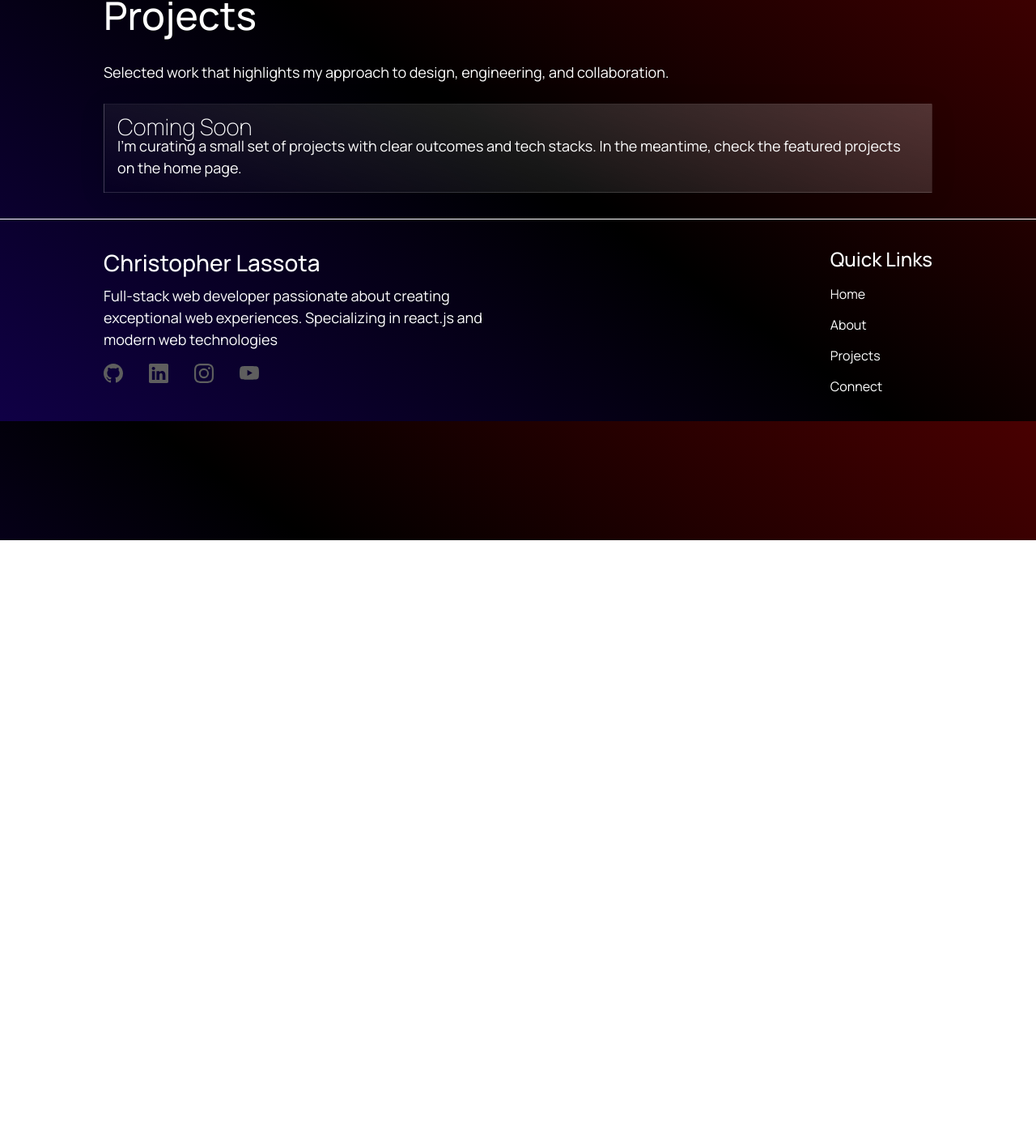
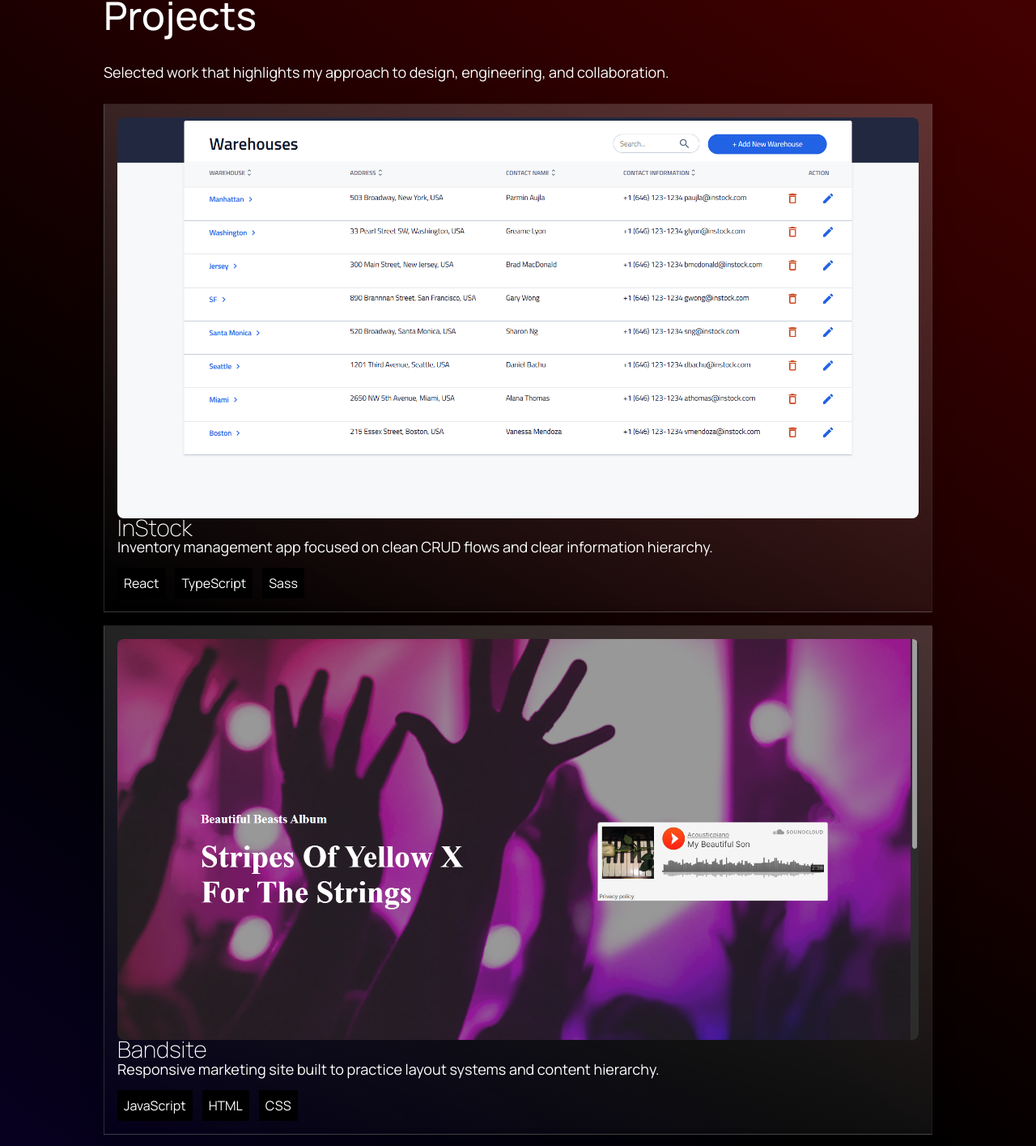
Before and after one commit to christopherlassota/my-website, a React (Vite) app: page /projects in a window 1280 px wide. Shown: the part 133-1548 px from the top of the page at 81% size. Before the commit the page ends 800 px from the top, so only its background shows below. Built offline with nearby package versions, Linux system fonts and the light colour scheme.

Commit message:
feat: drive projects and experience from data

```diff
--- a/src/Components/Experience/Experience.scss
+++ b/src/Components/Experience/Experience.scss
@@ -34,6 +34,10 @@
         gap: 1rem
     }
 
+    &__section {
+        margin-top: 1rem;
+    }
+
     &__item {
         @include flex-center(row, flex-start, flex-start);
         gap: 1rem;
--- a/src/Components/FeaturedProjects/FeaturedProjects.scss
+++ b/src/Components/FeaturedProjects/FeaturedProjects.scss
@@ -24,7 +24,6 @@
     }
 
     &__image {
-        background-image: url("/images/Bandsite.png");
         aspect-ratio: 2;
         background-size: cover;
         background-position: center;
--- a/src/Components/FeaturedProjects/FeaturedProjects.tsx
+++ b/src/Components/FeaturedProjects/FeaturedProjects.tsx
@@ -1,6 +1,8 @@
 import "./FeaturedProjects.scss";
+import { projects } from "../../data/projects";
 
 const FeaturedProjects = () => {
+  const featured = projects.filter((project) => project.featured);
   return (
     <section className="featuredprojects">
       <h2 className="featuredprojects__title">Featured Projects</h2>
@@ -9,32 +11,25 @@ const FeaturedProjects = () => {
         development
       </h3>
       <div className="featuredprojects__card-container">
-        <article className="featuredprojects__card">
-          <div className="featuredprojects__image"></div>
-          <h4 className="featuredprojects__card-title">InStock</h4>
-          <p className="featuredprojects__card-description">
-            Bandsite was one of my first projects, I learned how to use flexbox
-            to great effect
-          </p>
-          <ul className="featuredprojects__taglist">
-            <li className="featuredprojects__tag">Javascript</li>
-            <li className="featuredprojects__tag">HTML</li>
-            <li className="featuredprojects__tag">CSS</li>
-          </ul>
-        </article>
-        <article className="featuredprojects__card">
-          <div className="featuredprojects__image"></div>
-          <h4 className="featuredprojects__card-title">InStock</h4>
-          <p className="featuredprojects__card-description">
-            Bandsite was one of my first projects, I learned how to use flexbox
-            to great effect
-          </p>
-          <ul className="featuredprojects__taglist">
-            <li className="featuredprojects__tag">Javascript</li>
-            <li className="featuredprojects__tag">HTML</li>
-            <li className="featuredprojects__tag">CSS</li>
-          </ul>
-        </article>
+        {featured.map((project) => (
+          <article key={project.id} className="featuredprojects__card">
+            <div
+              className="featuredprojects__image"
+              style={{ backgroundImage: `url(${project.image})` }}
+            ></div>
+            <h4 className="featuredprojects__card-title">{project.title}</h4>
+            <p className="featuredprojects__card-description">
+              {project.description}
+            </p>
+            <ul className="featuredprojects__taglist">
+              {project.tags.map((tag) => (
+                <li key={`${project.id}-${tag}`} className="featuredprojects__tag">
+                  {tag}
+                </li>
+              ))}
+            </ul>
+          </article>
+        ))}
       </div>
     </section>
   );
--- a/src/Pages/About/About.tsx
+++ b/src/Pages/About/About.tsx
@@ -1,5 +1,6 @@
 import Experience from "../../Components/Experience/Experience";
 import "./About.scss";
+import { education } from "../../data/education";
 
 const About = () => {
     return (
@@ -13,23 +14,25 @@ const About = () => {
                     <h2 className="education__title">
                         Education
                     </h2>
-                <article className="education__card">
+                {education.map((item) => (
+                    <article key={item.id} className="education__card">
                         <div className="education__card-top">
                             <p className="education__logo">
-                            MRU
+                                {item.logo}
                             </p>
                             <div className="education__information">
                                 <h3 className="education__degree">
-                                Bachelor's of Science In Cellular and Molecular Biology
+                                    {item.degree}
                                 </h3>
                                 <h4 className="education__institute">
-                                Mount Royal University
+                                    {item.school}
                                 </h4>
-                            <p className="education__date">2018-2024</p>
+                                <p className="education__date">{item.dates}</p>
                             </div>
                         </div>
-                    <p className="education__description">Earned a BSc in Cellular and Molecular Biology with a focus on genetics, biochemistry, and lab research.</p>
+                        <p className="education__description">{item.description}</p>
                     </article>
+                ))}
             </section>
         </section>
     )
--- a/src/Pages/Projects/Projects.scss
+++ b/src/Pages/Projects/Projects.scss
@@ -19,4 +19,24 @@
     &__card {
         @include glass-card;
     }
+
+    &__image {
+        aspect-ratio: 2;
+        background-size: cover;
+        background-position: center;
+        width: 100%;
+        border-radius: 0.5rem;
+    }
+
+    &__taglist {
+        @include flex-center(row, flex-start);
+        gap: 0.75rem;
+        flex-wrap: wrap;
+        margin-top: 0.75rem;
+    }
+
+    &__tag {
+        background-color: black;
+        padding: 0.5rem;
+    }
 }
--- a/src/Pages/Projects/Projects.tsx
+++ b/src/Pages/Projects/Projects.tsx
@@ -1,4 +1,5 @@
 import "./Projects.scss";
+import { projects } from "../../data/projects";
 
 const Projects = () => {
   return (
@@ -9,14 +10,23 @@ const Projects = () => {
         collaboration.
       </p>
       <div className="projects__grid">
-        <article className="projects__card">
-          <h3 className="projects__card-title">Coming Soon</h3>
-          <p className="projects__card-description">
-            I’m curating a small set of projects with clear outcomes and tech
-            stacks. In the meantime, check the featured projects on the home
-            page.
-          </p>
-        </article>
+        {projects.map((project) => (
+          <article key={project.id} className="projects__card">
+            <div
+              className="projects__image"
+              style={{ backgroundImage: `url(${project.image})` }}
+            ></div>
+            <h3 className="projects__card-title">{project.title}</h3>
+            <p className="projects__card-description">{project.description}</p>
+            <ul className="projects__taglist">
+              {project.tags.map((tag) => (
+                <li key={`${project.id}-${tag}`} className="projects__tag">
+                  {tag}
+                </li>
+              ))}
+            </ul>
+          </article>
+        ))}
       </div>
     </section>
   );
--- /dev/null
+++ b/src/data/education.ts
@@ -0,0 +1,20 @@
+export type EducationEntry = {
+  id: string;
+  school: string;
+  logo: string;
+  degree: string;
+  dates: string;
+  description: string;
+};
+
+export const education: EducationEntry[] = [
+  {
+    id: "mru-bsc",
+    school: "Mount Royal University",
+    logo: "MRU",
+    degree: "Bachelor of Science in Cellular and Molecular Biology",
+    dates: "2018-2024",
+    description:
+      "Earned a BSc in Cellular and Molecular Biology with a focus on genetics, biochemistry, and lab research.",
+  },
+];
--- /dev/null
+++ b/src/data/experience.ts
@@ -0,0 +1,29 @@
+export type ExperienceEntry = {
+  id: string;
+  role: string;
+  company: string;
+  location: string;
+  dates: string;
+  responsibilities: string[];
+  achievements: string[];
+};
+
+export const experience: ExperienceEntry[] = [
+  {
+    id: "esl-teacher",
+    role: "English as a Second Language Teacher",
+    company: "Suppaphanya School",
+    location: "Chiang Rai, Thailand",
+    dates: "May 2024 - Aug 2024",
+    responsibilities: [
+      "Planned and delivered engaging English lessons tailored to students' varying proficiency levels and learning styles.",
+      "Created lesson materials and assessments aligned with curriculum goals.",
+      "Supported student progress through feedback, coaching, and individualized guidance.",
+    ],
+    achievements: [
+      "Improved classroom engagement through interactive activities and group work.",
+      "Maintained consistent student participation and attendance across the term.",
+      "Collaborated with local staff to adapt lessons to classroom needs.",
+    ],
+  },
+];
--- /dev/null
+++ b/src/data/projects.ts
@@ -0,0 +1,38 @@
+export type Project = {
+  id: string;
+  title: string;
+  description: string;
+  tags: string[];
+  image: string;
+  featured: boolean;
+};
+
+export const projects: Project[] = [
+  {
+    id: "instock",
+    title: "InStock",
+    description:
+      "Inventory management app focused on clean CRUD flows and clear information hierarchy.",
+    tags: ["React", "TypeScript", "Sass"],
+    image: "/images/InStock.png",
+    featured: true,
+  },
+  {
+    id: "bandsite",
+    title: "Bandsite",
+    description:
+      "Responsive marketing site built to practice layout systems and content hierarchy.",
+    tags: ["JavaScript", "HTML", "CSS"],
+    image: "/images/Bandsite.png",
+    featured: true,
+  },
+  {
+    id: "coffeeshop",
+    title: "Coffee Shop",
+    description:
+      "Single-page landing experience emphasizing visual rhythm and typography.",
+    tags: ["HTML", "CSS"],
+    image: "/images/CoffeeShop.png",
+    featured: false,
+  },
+];
```
Also changed, not shown: src/Components/Experience/Experience.tsx (+24 -27 lines). Lines whose indentation alone changed are shown as unchanged.
